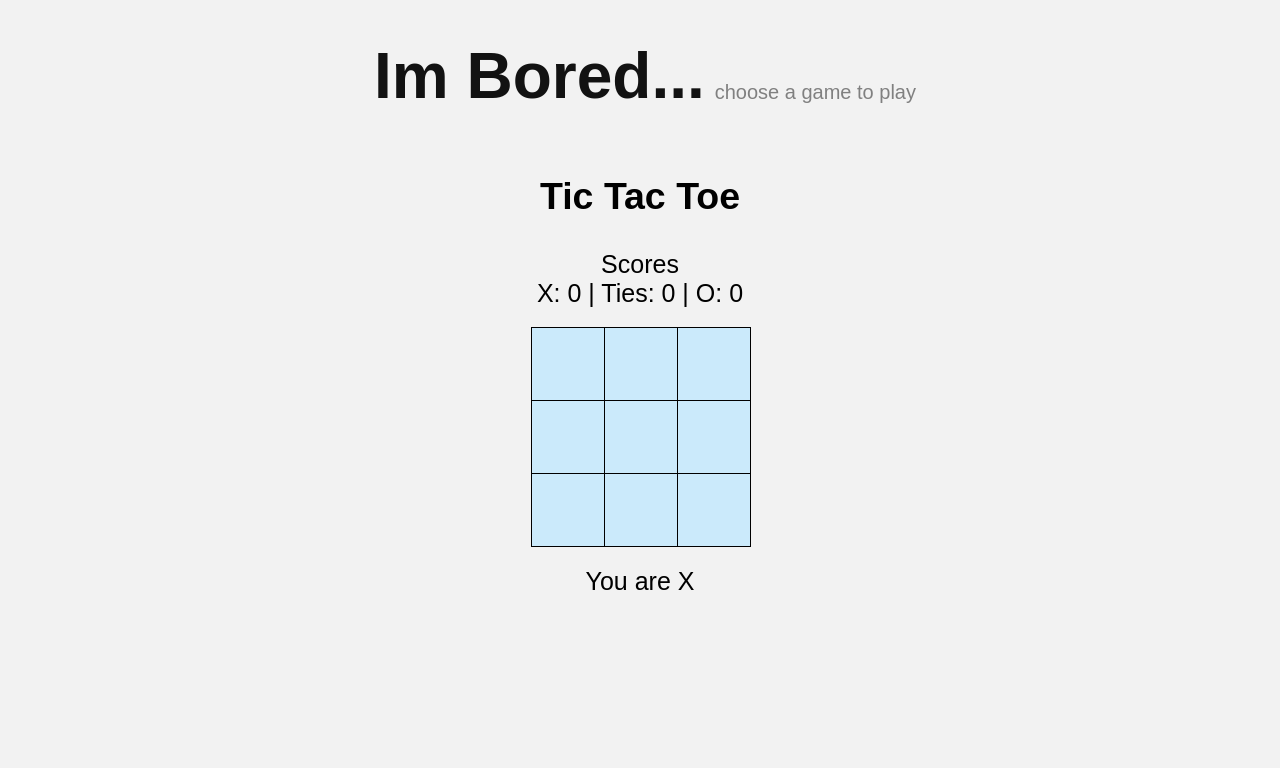
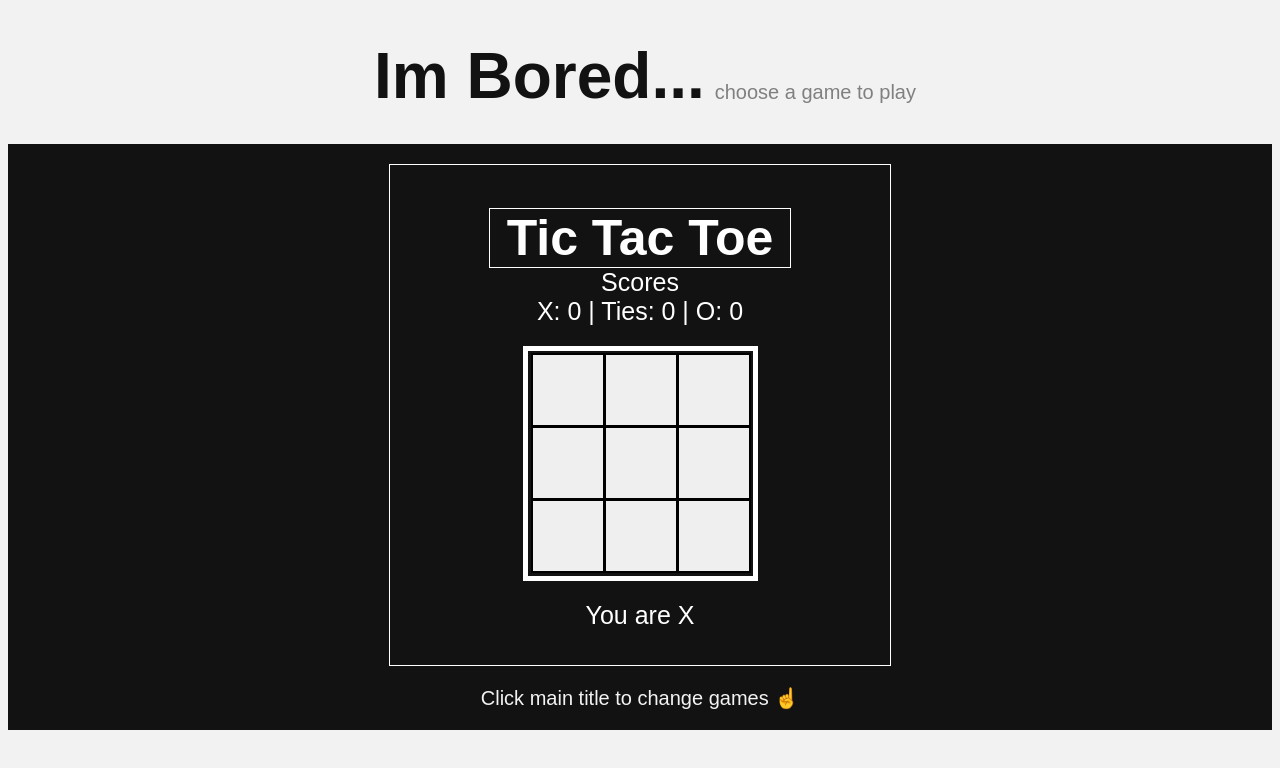
Before and after one commit to tassavarat/im_bored, a React (Create React App) app: page /ticTacToe in a window 1280 px wide. Shown: the top 768 px of the page. Built offline with nearby package versions, Linux system fonts and the light colour scheme.

Commit message:
Changing html structurre and styling for both games

```diff
--- a/src/home/App.css
+++ b/src/home/App.css
@@ -1,3 +1,11 @@
+@media screen
+  and (device-width: 320px)
+  and (device-height: 640px)
+  and (-webkit-device-pixel-ratio: 2)
+  and (orientation: portrait) {
+
+}
+
 html {
   background-color: #F2F2F2;
 }
@@ -111,6 +119,7 @@ h4 {
 footer ul {
   display: inline-block;
   width: 700px;
+  align-items: flex-end;
 }
 
 footer ul li {
--- a/src/snake/snake.css
+++ b/src/snake/snake.css
@@ -1,48 +1,72 @@
 .snake {
-
+  width: 100%;
+  height: 100%;
 }
 
-.game {
+.snakegame {
   width: 100%;
   height: 100%;
   display: flex;
+  justify-content: center;
+  flex-direction: column;
+  background-color: #F3F3F3;
   align-items: center;
 }
 
+.bottomText {
+  margin-top: 20px;
+  font-size: 20px;
+  color: gray;
+  align-self: auto;
+}
+
 .wrapper h1 {
+  border: 3px solid #141414;
+  border-radius: 30px;
+  width: 100%;
+  height: 100%;
   text-align: center;
+  color: #141414;
 }
 
 .wrapper {
- display: flex;
- justify-content: center;
- flex-direction: column;
+  border: 3px solid #141414;
+  border-radius: 30px;
+  display: flex;
+  padding-left: 80px;
+  padding-right: 80px;
+  height: auto;
+  justify-content: center;
+  align-items: center;
+  flex-direction: column;
  }
 
  .grid {
-  width: 500px;
-  height: 500px;
+  width: 400px;
+  height: 400px;
   display: grid;
-  background: pink;
+  background: #141414;
   grid-template-columns: repeat(11, 1fr);
-}
-
-.cell {
-  border: 0.3px solid white;
+  margin-bottom: 20px;
+  border-radius: 30px;
 }
 
 .food {
+  border-radius: 50%;
   background-color: red;
 }
 
 .head {
-  background-color: green;
+  border-radius: 50%;
+  background-color: white;
 }
 
 .neck {
-  background-color: green;
+  border-radius: 50%;
+  background-color: #F3F3F3;
 }
 
 .snakeTail {
-  background-color: green;
+  border-radius: 50%;
+  background-color: gray;
 }
--- a/src/snake/snake.js
+++ b/src/snake/snake.js
@@ -237,13 +237,16 @@ function DisplayGrid () {
  */
 function Display () {
   return (
-    <div className='game'>
+    <div className='snakegame'>
       <div className='wrapper'>
         <h1> Snake </h1>
         <div className='grid'>
           {DisplayGrid()}
         </div>
       </div>
+      <div className='bottomText'>
+        Click main title to change games &#9757;
+      </div>
     </div>
   );
 }
--- a/src/tictactoe/tic-tac-toe.css
+++ b/src/tictactoe/tic-tac-toe.css
@@ -8,22 +8,37 @@ body {
  justify-content: center;
  }
 
-.game {
+.tttgame {
+ background-color: #121212;
  width: 100%;
  height: 100%;
  display:flex;
  align-items:center;
  justify-content: center;
+ flex-direction: column;
 }
 
 .space {
+ margin: 20px;
  display: flex;
+ width: 500px;
+ height: 500px;
+ border: 1.5px solid white;
  flex-direction: column;
  align-items: center;
+ color: white;
 }
 
-.space h1 {
- margin-top: 5px;
+.ttt {
+  text-align: center;
+}
+
+.ttt h2{
+ border: 1.5px solid white;
+ width: 300px;
+ font-size: 50px;
+ margin-block-start: 0.86em;
+ margin-block-end: 0;
 }
 
 .scores {
@@ -35,9 +50,13 @@ body {
   margin-bottom: 10px;
 }
 
+.board {
+  padding: 3px;
+  border: 5px solid white;
+}
+
 .square {
-  border: 1px solid black;
-  background-color: #CBEAFB;
+  border: 2px solid black;
   float: left;
   font-size: 45px;
   font-weight: bold;
@@ -49,3 +68,9 @@ body {
   text-align: center;
   width: 74px;
 }
+
+.bText {
+  color: #F3F3F3;
+  margin-bottom: 20px;
+  font-size: 20px;
+}
--- a/src/tictactoe/tic-tac-toe.js
+++ b/src/tictactoe/tic-tac-toe.js
@@ -24,8 +24,10 @@ class Game extends React.Component {
    */
   render () {
     return (
-      <div className='game'>
+      <div className='tttgame'>
         <Board />
+        <div className='bText'> Click main title to change games &#9757;
+        </div>
       </div>
     );
   }
@@ -160,7 +162,7 @@ class Board extends React.Component {
       this.scores.tie++;
     }
 
-    if (gameStatus) turn = gameStatus + ' Click on a box to go play again';
+    if (gameStatus) turn = gameStatus + ' Click on a box to play again';
     else turn = 'You are X';
     // else turn = (this.state.playerTurn ? "X's " : "O's ") + 'turn';
 
@@ -169,7 +171,9 @@ class Board extends React.Component {
     return (
 
       <div className='space'>
-        <h2> Tic Tac Toe </h2>
+        <div className='ttt'>
+          <h2> Tic Tac Toe </h2>
+        </div>
         <div>Scores</div>
         <div className='scores'>{score}</div>
         <div className='board'>
```
